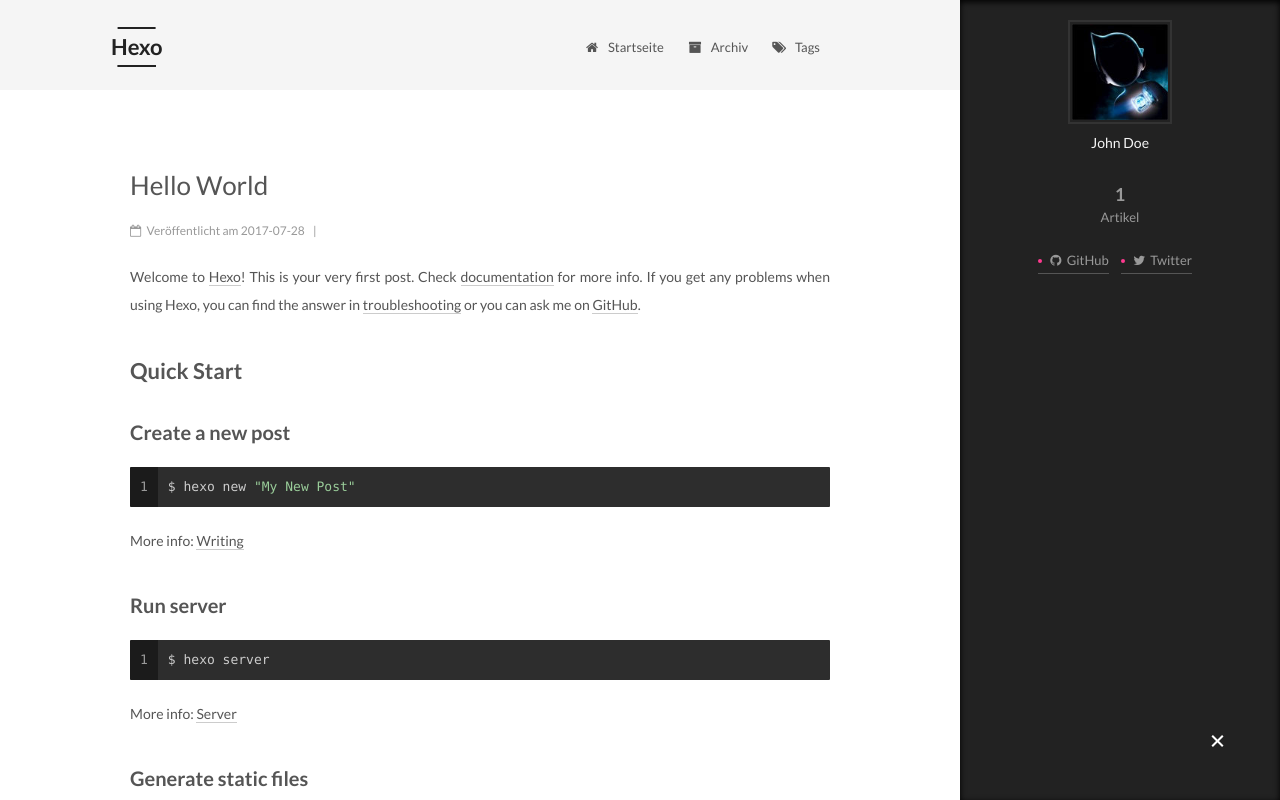
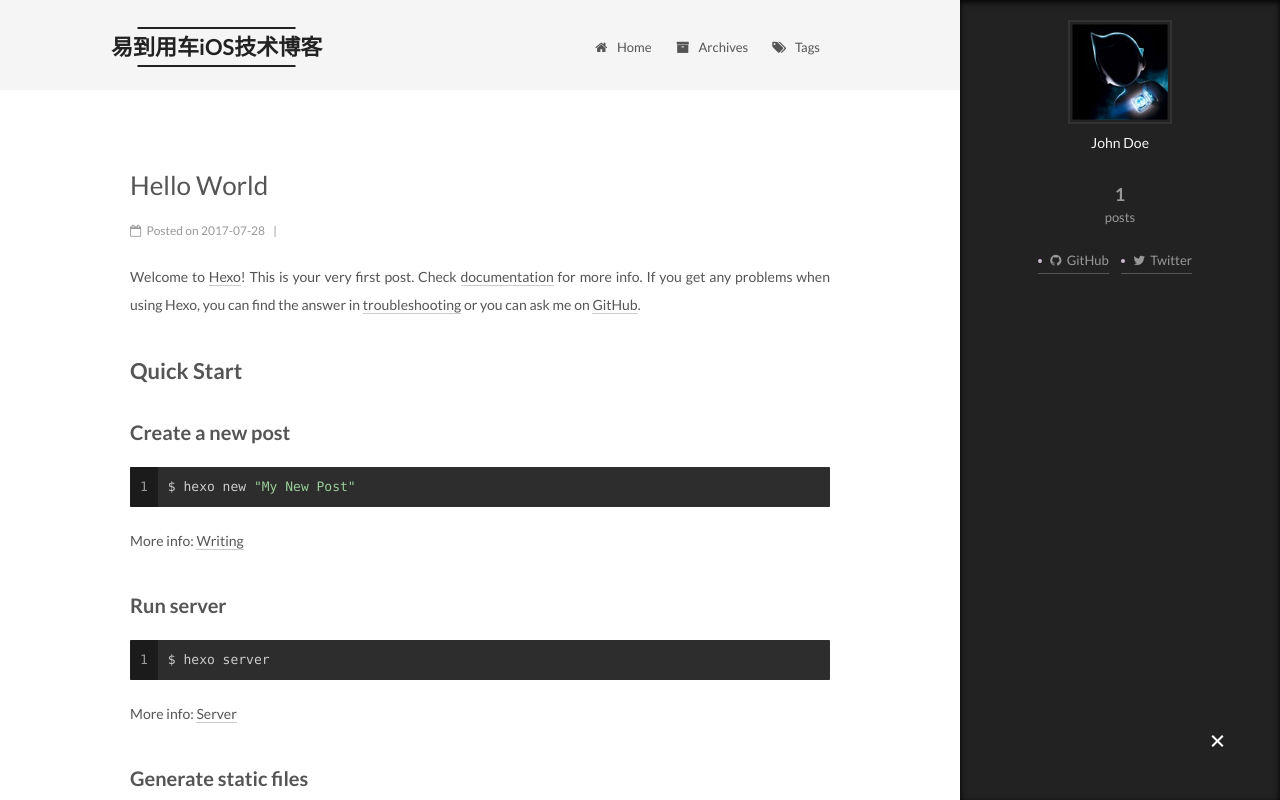
Before and after one commit to yongcheiosblog/yongcheiosblog, a plain HTML site: page index.html in a window 1280 px wide. Both pictures are taken after a click on the element 1217 px from the left and 742 px from the top of the page. Shown: the top 800 px of the page. Drawn offline with Linux system fonts and the light colour scheme; a script that the page names is missing.

Commit message:
Site updated: 2017-07-28 15:40:23

```diff
--- a/css/main.css
+++ b/css/main.css
@@ -1680,7 +1680,7 @@ pre .javascript .function {
   width: 4px;
   height: 4px;
   border-radius: 50%;
-  background: #ff398f;
+  background: #cbbad0;
 }
 .links-of-blogroll {
   font-size: 13px;
--- a/index.html
+++ b/index.html
@@ -85,11 +85,11 @@
 
 
 <meta property="og:type" content="website">
-<meta property="og:title" content="Hexo">
+<meta property="og:title" content="易到用车iOS技术博客">
 <meta property="og:url" content="http://yoursite.com/index.html">
-<meta property="og:site_name" content="Hexo">
+<meta property="og:site_name" content="易到用车iOS技术博客">
 <meta name="twitter:card" content="summary">
-<meta name="twitter:title" content="Hexo">
+<meta name="twitter:title" content="易到用车iOS技术博客">
 
 
 
@@ -123,7 +123,7 @@
 
 
 
-  <title> Hexo </title>
+  <title> 易到用车iOS技术博客 </title>
 </head>
 
 <body itemscope itemtype="http://schema.org/WebPage" lang="">
@@ -165,7 +165,7 @@
   <div class="custom-logo-site-title">
     <a href="/"  class="brand" rel="start">
       <span class="logo-line-before"><i></i></span>
-      <span class="site-title">Hexo</span>
+      <span class="site-title">易到用车iOS技术博客</span>
       <span class="logo-line-after"><i></i></span>
     </a>
   </div>
@@ -192,7 +192,7 @@
 
               <i class="menu-item-icon fa fa-fw fa-home"></i> <br />
 
-            Startseite
+            Home
           </a>
         </li>
 
@@ -202,7 +202,7 @@
 
               <i class="menu-item-icon fa fa-fw fa-archive"></i> <br />
 
-            Archiv
+            Archives
           </a>
         </li>
 
@@ -254,9 +254,9 @@
   </span>
 
   <span style="display:none" itemprop="publisher" itemscope itemtype="http://schema.org/Organization">
-    <meta itemprop="name" content="Hexo">
+    <meta itemprop="name" content="易到用车iOS技术博客">
     <span style="display:none" itemprop="logo" itemscope itemtype="http://schema.org/ImageObject">
-      <img style="display:none;" itemprop="url image" alt="Hexo" src="">
+      <img style="display:none;" itemprop="url image" alt="易到用车iOS技术博客" src="">
     </span>
   </span>
 
@@ -284,7 +284,7 @@
               <span class="post-meta-item-icon">
                 <i class="fa fa-calendar-o"></i>
               </span>
-              <span class="post-meta-item-text">Veröffentlicht am</span>
+              <span class="post-meta-item-text">Posted on</span>
               <time title="Post created" itemprop="dateCreated datePublished" datetime="2017-07-28T13:49:57+08:00">
                 2017-07-28
               </time>
@@ -410,7 +410,7 @@
           <div class="site-state-item site-state-posts">
             <a href="/archives">
               <span class="site-state-item-count">1</span>
-              <span class="site-state-item-name">Artikel</span>
+              <span class="site-state-item-name">posts</span>
             </a>
           </div>
 
@@ -481,7 +481,7 @@
 
 
 <div class="powered-by">
-  Erstellt mit  <a class="theme-link" href="https://hexo.io">Hexo</a>
+  Powered by <a class="theme-link" href="https://hexo.io">Hexo</a>
 </div>
 
 <div class="theme-info">
```
Also changed, not shown: 2017/07/28/hello-world/index.html (+12 -12 lines), archives/2017/07/index.html (+10 -10 lines), archives/2017/index.html (+10 -10 lines), archives/index.html (+10 -10 lines).
